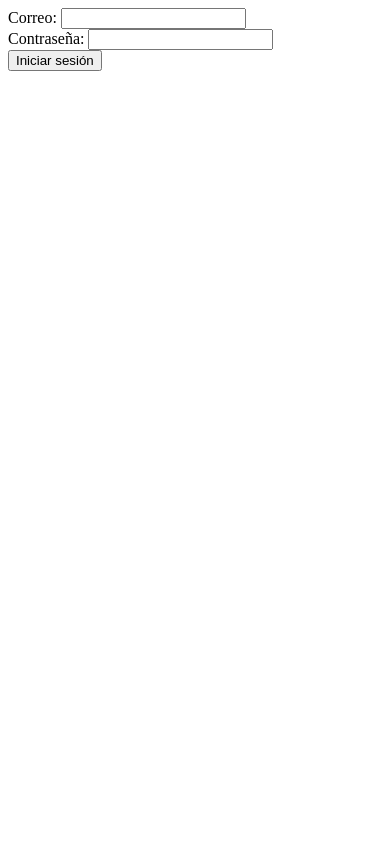
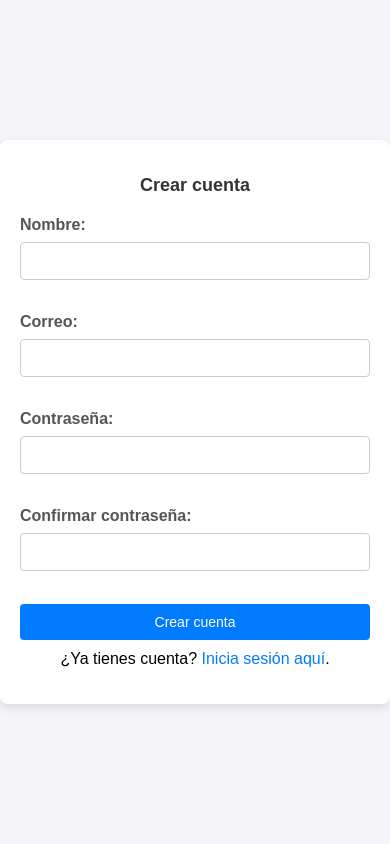
Before and after one commit to deepalquemy2119/ecommerce, a PHP site: page /login.php?action=registro in a window 390 px wide. Run offline with PHP 8.4, Linux system fonts and the light colour scheme.

Commit message:
login.php, login.css

```diff
--- a/login.php
+++ b/login.php
@@ -9,7 +9,53 @@ if (isset($_SESSION['usuario_id'])) {
     exit;
 }
 
-if ($_SERVER['REQUEST_METHOD'] == 'POST') {
+// Determinar si el usuario está intentando iniciar sesión o registrarse
+$action = isset($_GET['action']) ? $_GET['action'] : 'login';
+
+// Registro de nuevo usuario
+if ($_SERVER['REQUEST_METHOD'] == 'POST' && $action == 'registro') {
+    $nombre = $_POST['nombre'];
+    $email = $_POST['email'];
+    $password = $_POST['password'];
+    $confirmar_password = $_POST['confirmar_password'];
+
+    // Verificar que las contraseñas coincidan
+    if ($password !== $confirmar_password) {
+        echo "Las contraseñas no coinciden.";
+        exit;
+    }
+
+    // Verificar si el email ya está registrado
+    $stmt = $pdo->prepare("SELECT * FROM usuarios WHERE email = :email");
+    $stmt->execute(['email' => $email]);
+    $usuario_existente = $stmt->fetch(PDO::FETCH_ASSOC);
+
+    if ($usuario_existente) {
+        echo "El correo electrónico ya está registrado.";
+        exit;
+    }
+
+    // Encriptar la contraseña
+    $password_hash = password_hash($password, PASSWORD_DEFAULT);
+
+    // Insertar el nuevo usuario en la base de datos
+    $stmt = $pdo->prepare("INSERT INTO usuarios (nombre, email, password) VALUES (:nombre, :email, :password)");
+    $stmt->execute([
+        'nombre' => $nombre,
+        'email' => $email,
+        'password' => $password_hash
+    ]);
+
+    // Loguear automáticamente al usuario
+    $_SESSION['usuario_id'] = $pdo->lastInsertId();
+    $_SESSION['usuario_nombre'] = $nombre;
+
+    header('Location: index.php'); // Redirigir a la página principal
+    exit;
+}
+
+// Inicio de sesión
+if ($_SERVER['REQUEST_METHOD'] == 'POST' && $action == 'login') {
     $email = $_POST['email'];
     $password = $_POST['password'];
 
@@ -40,7 +86,6 @@ if ($_SERVER['REQUEST_METHOD'] == 'POST') {
         echo "Credenciales incorrectas.";
     }
 }
-
 ?>
 
 <!DOCTYPE html>
@@ -48,10 +93,15 @@ if ($_SERVER['REQUEST_METHOD'] == 'POST') {
 <head>
     <meta charset="UTF-8">
     <meta name="viewport" content="width=device-width, initial-scale=1.0">
-    <title>Iniciar sesión</title>
+    <title><?php echo $action == 'registro' ? 'Crear cuenta' : 'Iniciar sesión'; ?></title>
+    <link rel="stylesheet" href="public/css/login.css">  <!-- Vincula el archivo de estilo -->
 </head>
 <body>
-    <form method="POST">
+
+    <div class="form-container">
+        <?php if ($action == 'login'): ?>
+            <h2>Iniciar sesión</h2>
+            <form method="POST" class="form">
                 <label for="email">Correo:</label>
                 <input type="email" name="email" required>
                 <br>
@@ -60,5 +110,31 @@ if ($_SERVER['REQUEST_METHOD'] == 'POST') {
                 <br>
                 <button type="submit">Iniciar sesión</button>
             </form>
+
+            <p>¿No tienes cuenta? <a href="login.php?action=registro">Regístrate aquí</a>.</p>
+
+        <?php elseif ($action == 'registro'): ?>
+            <h2>Crear cuenta</h2>
+            <form method="POST" class="form">
+                <label for="nombre">Nombre:</label>
+                <input type="text" name="nombre" required>
+                <br>
+                <label for="email">Correo:</label>
+                <input type="email" name="email" required>
+                <br>
+                <label for="password">Contraseña:</label>
+                <input type="password" name="password" required>
+                <br>
+                <label for="confirmar_password">Confirmar contraseña:</label>
+                <input type="password" name="confirmar_password" required>
+                <br>
+                <button type="submit">Crear cuenta</button>
+            </form>
+
+            <p>¿Ya tienes cuenta? <a href="login.php?action=login">Inicia sesión aquí</a>.</p>
+
+        <?php endif; ?>
+    </div>
+
 </body>
 </html>
--- /dev/null
+++ b/public/css/login.css
@@ -0,0 +1,93 @@
+/* Estilos generales para la página de login y registro */
+body {
+    font-family: Arial, sans-serif;
+    background-color: #f4f4f9;
+    display: flex;
+    justify-content: center;
+    align-items: center;
+    height: 100vh;
+    margin: 0;
+}
+
+.form-container {
+    background-color: #fff;
+    padding: 20px;
+    border-radius: 8px;
+    box-shadow: 0 4px 10px rgba(0, 0, 0, 0.1);
+    width: 100%;
+    max-width: 400px;
+}
+
+h2 {
+    text-align: center;
+    color: #333;
+    margin-bottom: 20px;
+}
+
+.form {
+    display: flex;
+    flex-direction: column;
+}
+
+label {
+    margin-bottom: 8px;
+    font-weight: bold;
+    color: #555;
+}
+
+input[type="email"],
+input[type="password"],
+input[type="text"] {
+    padding: 10px;
+    margin-bottom: 15px;
+    border: 1px solid #ccc;
+    border-radius: 4px;
+    font-size: 14px;
+}
+
+button {
+    background-color: #007bff;
+    color: white;
+    padding: 10px;
+    border: none;
+    border-radius: 4px;
+    cursor: pointer;
+    font-size: 16px;
+    transition: background-color 0.3s;
+}
+
+button:hover {
+    background-color: #0056b3;
+}
+
+p {
+    text-align: center;
+    margin-top: 10px;
+}
+
+a {
+    color: #007bff;
+    text-decoration: none;
+}
+
+a:hover {
+    text-decoration: underline;
+}
+
+/* Estilos responsivos */
+@media (max-width: 480px) {
+    .form-container {
+        width: 90%;
+    }
+
+    h2 {
+        font-size: 18px;
+    }
+
+    input[type="email"],
+    input[type="password"],
+    input[type="text"],
+    button {
+        font-size: 14px;
+    }
+}
```
Also changed, not shown: index.php (+2 -12 lines), public/css/index.css (+7 -9 lines), registro.php (deleted, +0 -57 lines), cable-usb-2mts.jpg (renamed from images/cable-usb-2mts.jpg), images/on-404.png (added). Lines whose indentation alone changed are shown as unchanged.
